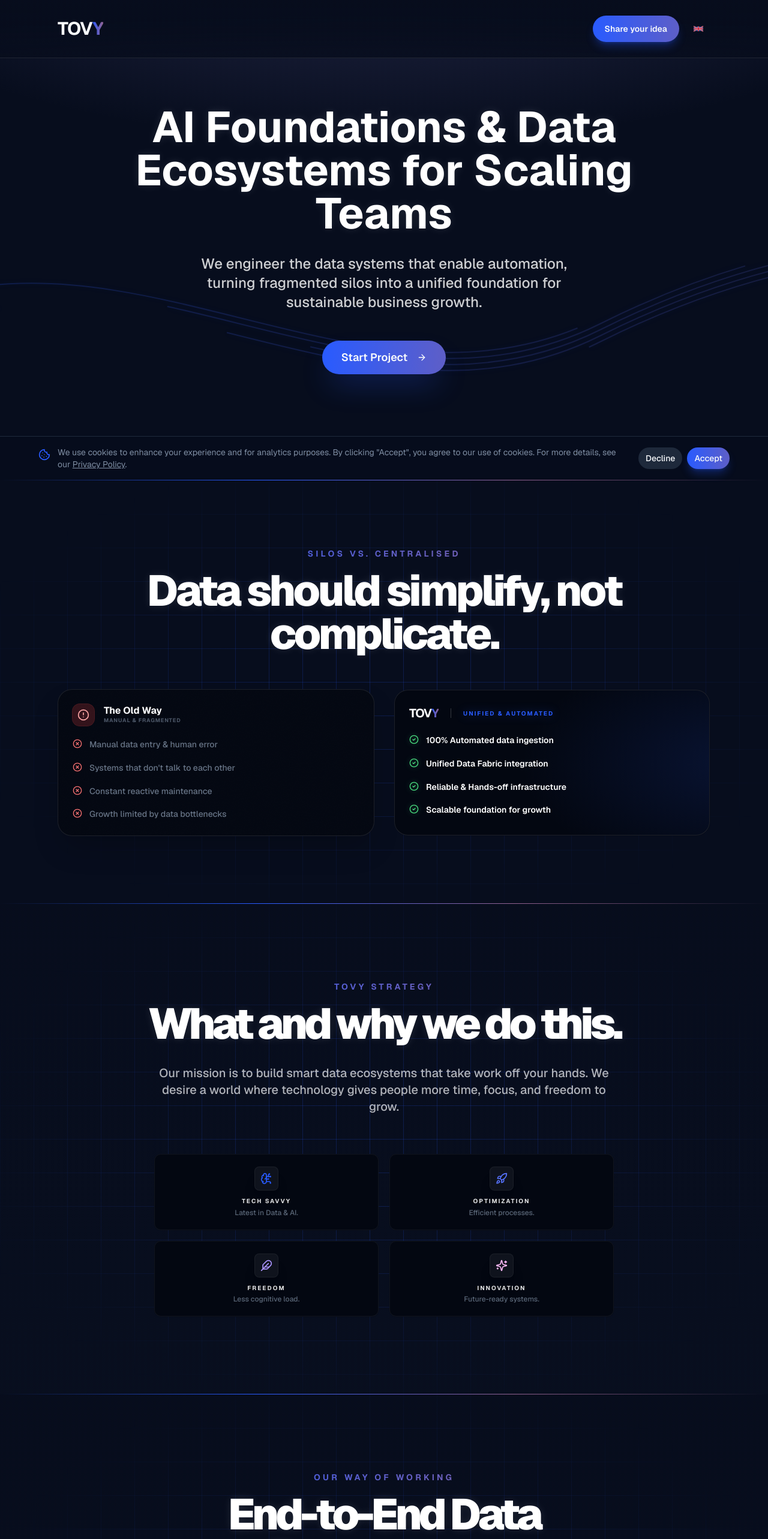
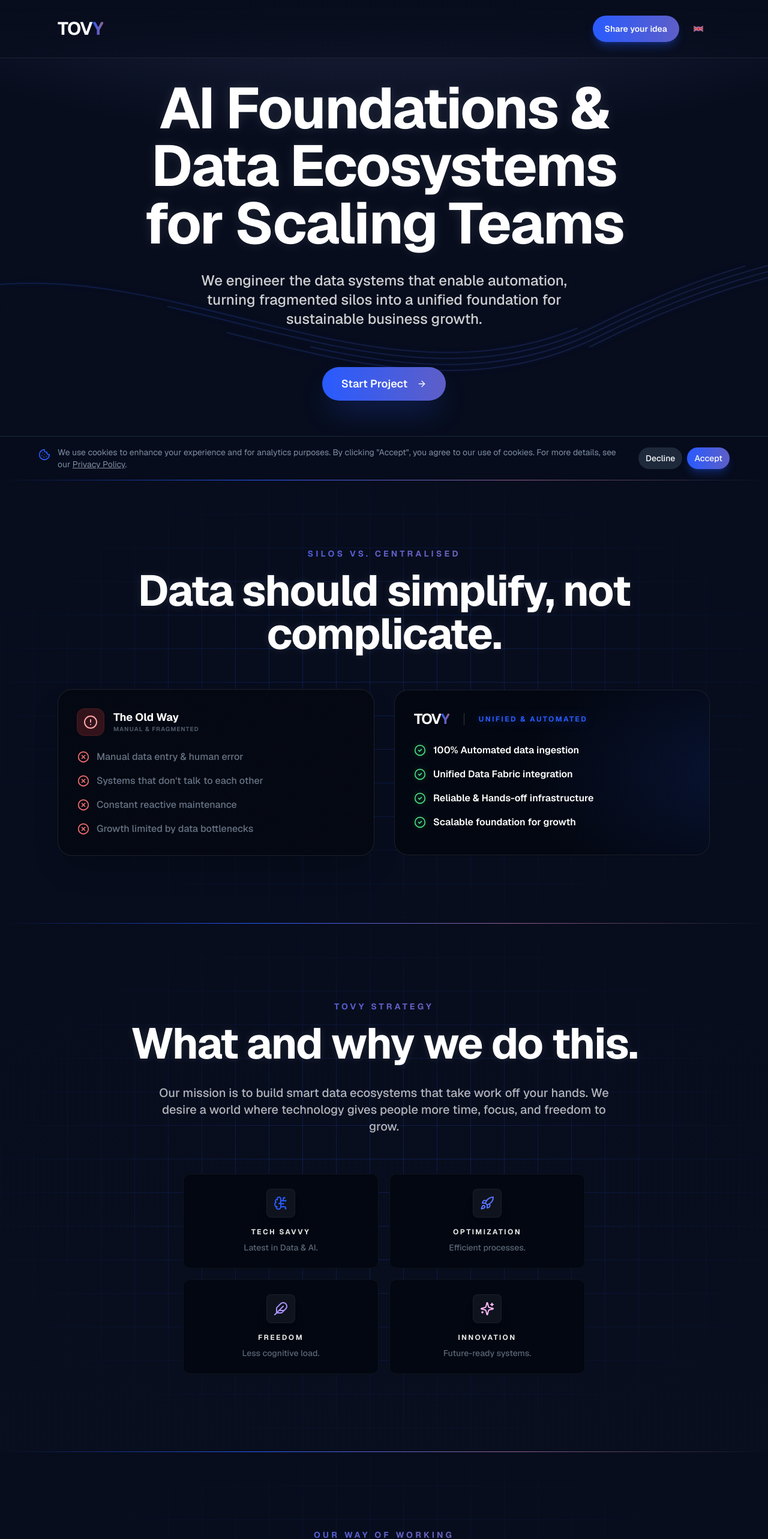
Before and after one commit to tovy-eu/tovy.eu-website, a Next.js app: page /en in a window 1280 px wide. Shown: the top 2566 px of the page at 60% size. Built offline with nearby package versions, Linux system fonts and the light colour scheme.

Commit message:
make sure the headers on hero section and other sections both either hav

```diff
--- a/src/components/landing/about-section.tsx
+++ b/src/components/landing/about-section.tsx
@@ -1,4 +1,3 @@
-
 'use client';
 
 import { useEffect, useRef } from "react";
@@ -7,7 +6,6 @@ import React from 'react';
 import { ScrollReveal } from "../scroll-reveal";
 import type { Dictionary } from "@/lib/get-dictionary";
 import { SectionHeader } from "./section-header";
-import { cn } from "@/lib/utils";
 
 export function AboutSection({ dict }: { dict: Dictionary }) {
   const gridRef = useRef<HTMLDivElement>(null);
@@ -68,7 +66,7 @@ export function AboutSection({ dict }: { dict: Dictionary }) {
 
   return (
     <section className="relative w-full bg-gradient-to-b from-background to-accent/5 py-24 sm:py-32 overflow-hidden">
-      {/* Parallax Grid Background - Optimized with Ref */}
+      {/* Parallax Grid Background */}
       <div
         ref={gridRef}
         className="parallax-grid-bg"
@@ -83,7 +81,7 @@ export function AboutSection({ dict }: { dict: Dictionary }) {
           className="mb-16"
         />
 
-        <div className="relative grid grid-cols-2 gap-2 md:gap-4 max-w-3xl mx-auto">
+        <div className="relative grid grid-cols-2 gap-3 md:gap-4 max-w-2xl mx-auto">
           {pillars.map((pillar, index) => (
             <ScrollReveal
               key={pillar.id}
@@ -95,24 +93,24 @@ export function AboutSection({ dict }: { dict: Dictionary }) {
                   className="absolute inset-0 opacity-0 group-hover:opacity-100 transition-opacity duration-700 bg-gradient-to-r from-primary via-[hsl(var(--accent-gradient-stop))] to-primary bg-[length:200%_auto] animate-[gradient-flow_15s_linear_infinite]"
                 />
 
-                <div className="relative h-full w-full bg-card backdrop-blur-xl rounded-[calc(0.75rem-1px)] p-3 md:p-5 flex flex-col transition-all duration-300 shadow-2xl border border-white/5 group-hover:border-transparent text-center items-center">
+                <div className="relative h-full w-full bg-card rounded-[calc(0.75rem-1px)] p-4 md:p-6 flex flex-col items-center text-center transition-all duration-300 shadow-2xl border border-white/5 group-hover:border-transparent">
                   <div
-                    className="relative flex items-center justify-center w-8 h-8 md:w-10 md:h-10 rounded-lg bg-white/5 border border-white/5 shadow-xl transition-all duration-500 mb-3 group-hover:scale-105 group-hover:border-primary/20"
+                    className="relative flex items-center justify-center w-10 h-10 md:w-12 md:h-12 rounded-lg bg-white/5 border border-white/5 shadow-xl transition-all duration-500 mb-4 group-hover:scale-110"
                     style={{ color: pillar.color } as React.CSSProperties}
                   >
                     <div className="absolute inset-0 rounded-lg blur-md opacity-0 group-hover:opacity-10 bg-current transition-opacity" />
 
                     {React.cloneElement(pillar.icon as React.ReactElement, {
-                      className: "h-4 w-4 md:h-5 md:w-5 relative z-10 transition-colors duration-300",
+                      className: "h-5 w-5 md:h-6 md:w-6 relative z-10",
                       style: { color: pillar.color }
                     })}
                   </div>
 
-                  <div className="space-y-1">
-                    <h3 className="text-[9px] md:text-[10px] font-bold uppercase tracking-[0.2em] text-white/90 leading-tight">
+                  <div className="space-y-2">
+                    <h3 className="text-[10px] md:text-xs font-bold uppercase tracking-[0.2em] text-white/90 leading-tight">
                       {pillar.title}
                     </h3>
-                    <p className="text-[10px] md:text-xs text-muted-foreground/70 leading-relaxed font-medium">
+                    <p className="text-[11px] md:text-sm text-muted-foreground/70 leading-relaxed font-medium">
                       {pillar.description}
                     </p>
                   </div>
--- a/src/components/landing/hero-section.tsx
+++ b/src/components/landing/hero-section.tsx
@@ -13,7 +13,6 @@ import { trackEvent } from '@/lib/analytics';
 
 export function HeroSection({ dict }: { dict: Dictionary }) {
   const [isMounted, setIsMounted] = useState(false);
-  const [scrollY, setScrollY] = useState(0);
   const pathname = usePathname();
   const lang = pathname?.split('/')[1] || 'en';
 
@@ -21,16 +20,7 @@ export function HeroSection({ dict }: { dict: Dictionary }) {
     const timer = setTimeout(() => {
       setIsMounted(true);
     }, 100);
-
-    const handleScroll = () => {
-      setScrollY(window.scrollY);
-    };
-
-    window.addEventListener('scroll', handleScroll, { passive: true });
-    return () => {
-      clearTimeout(timer);
-      window.removeEventListener('scroll', handleScroll);
-    };
+    return () => clearTimeout(timer);
   }, []);
 
   const handleCtaClick = () => {
@@ -49,13 +39,6 @@ export function HeroSection({ dict }: { dict: Dictionary }) {
     });
   };
 
-  // Kinetic Typography: Shift weight from 700 to 900 based on scroll
-  const dynamicWeight = Math.min(900, 700 + (scrollY / 500) * 200);
-
-  // Tracking Compensation: keeps the total word width stable to prevent line jumping
-  // Increased to -0.085em for maximum stability as weight increases
-  const dynamicTracking = -((dynamicWeight - 700) / 200) * 0.085 + 'em';
-
   return (
     <section
       className="relative w-full flex flex-col items-center justify-center min-h-screen text-center py-24 px-4 md:py-32 overflow-hidden"
@@ -71,20 +54,15 @@ export function HeroSection({ dict }: { dict: Dictionary }) {
         )}
       >
         <h1
-          className="text-3xl font-bold text-white sm:text-4xl md:text-5xl lg:text-6xl xl:text-7xl leading-[1.1] sm:leading-[1.1] transition-[font-variation-settings,letter-spacing] duration-300 ease-out"
-          style={{
-            textShadow: '0 0 15px rgba(255, 255, 255, 0.1)',
-            fontWeight: Math.round(dynamicWeight),
-            fontVariationSettings: `'wght' ${Math.round(dynamicWeight)}`,
-            letterSpacing: dynamicTracking
-          }}
+          className="text-4xl font-bold text-white sm:text-5xl md:text-6xl lg:text-7xl xl:text-8xl leading-[1.1] tracking-tight"
+          style={{ textShadow: '0 0 20px rgba(255, 255, 255, 0.1)' }}
         >
           {dict.hero.title}
         </h1>
         <p className="mt-8 text-lg leading-relaxed text-white/80 md:text-xl lg:text-2xl max-w-2xl mx-auto px-4 sm:px-0 font-medium">
           {dict.hero.subtitle}
         </p>
-        <div className="mt-20 md:mt-12 flex flex-col sm:flex-row items-center justify-center gap-4 w-full sm:w-auto px-4 sm:px-0">
+        <div className="mt-20 md:mt-16 flex flex-col sm:flex-row items-center justify-center gap-4 w-full sm:w-auto px-4 sm:px-0">
           <Button asChild size="lg" className="w-full sm:w-auto font-semibold text-base sm:text-lg h-12 sm:h-14 shadow-2xl" onClick={handleCtaClick}>
             <Link href={`/${lang}/project-request/`}>
               {dict.common.workWithUs}
--- a/src/components/landing/pain-solution-section.tsx
+++ b/src/components/landing/pain-solution-section.tsx
@@ -31,7 +31,7 @@ export function PainSolutionSection({ dict }: { dict: Dictionary }) {
 
   return (
     <section className="relative w-full py-20 sm:py-28 overflow-hidden bg-background">
-      {/* Parallax Grid Background - Optimized with Ref */}
+      {/* Parallax Grid Background */}
       <div
         ref={gridRef}
         className="parallax-grid-bg"
@@ -48,7 +48,7 @@ export function PainSolutionSection({ dict }: { dict: Dictionary }) {
         <div className="grid grid-cols-1 md:grid-cols-2 gap-6 md:gap-8 items-stretch">
           {/* Pain Section (The Old Way) */}
           <ScrollReveal delay="duration-700" className="flex">
-            <div className="relative w-full p-5 sm:p-6 rounded-3xl bg-card border border-white/10 overflow-hidden group shadow-2xl">
+            <div className="relative w-full p-6 sm:p-8 rounded-3xl bg-card border border-white/10 overflow-hidden group shadow-2xl">
               <div
                 className="absolute inset-0 opacity-[0.015] pointer-events-none"
                 style={{
@@ -57,21 +57,21 @@ export function PainSolutionSection({ dict }: { dict: Dictionary }) {
               />
 
               <div className="relative z-10">
-                <div className="flex items-center gap-4 mb-5">
-                  <div className="p-2 rounded-xl bg-red-500/20 text-red-300 ring-1 ring-red-500/30">
-                    <AlertCircle className="h-5 w-5" />
+                <div className="flex items-center gap-4 mb-6">
+                  <div className="p-2.5 rounded-xl bg-red-500/20 text-red-300 ring-1 ring-red-500/30">
+                    <AlertCircle className="h-6 w-6" />
                   </div>
                   <div className="flex flex-col">
-                    <h3 className="text-base font-bold text-white leading-tight">{dict.painSolution.pain.title}</h3>
-                    <p className="text-[9px] text-muted-foreground/60 font-bold uppercase tracking-widest">{dict.painSolution.pain.subtitle}</p>
+                    <h3 className="text-lg font-bold text-white leading-tight">{dict.painSolution.pain.title}</h3>
+                    <p className="text-[10px] text-muted-foreground/60 font-bold uppercase tracking-widest">{dict.painSolution.pain.subtitle}</p>
                   </div>
                 </div>
 
                 <ul className="space-y-4">
                   {painItems.map((item, i) => (
                     <li key={i} className="flex items-start gap-3">
-                      <XCircle className="h-4 w-4 text-red-400 shrink-0 mt-0.5" />
-                      <span className="text-sm text-muted-foreground/80 leading-relaxed font-medium">{item}</span>
+                      <XCircle className="h-5 w-5 text-red-400 shrink-0 mt-0.5" />
+                      <span className="text-sm md:text-base text-muted-foreground/80 leading-relaxed font-medium">{item}</span>
                     </li>
                   ))}
                 </ul>
@@ -86,7 +86,7 @@ export function PainSolutionSection({ dict }: { dict: Dictionary }) {
                 className="absolute inset-0 opacity-0 group-hover:opacity-100 transition-opacity duration-700 bg-gradient-to-r from-primary via-[hsl(var(--accent-gradient-stop))] to-primary bg-[length:200%_auto] animate-[gradient-flow_15s_linear_infinite]"
               />
 
-              <div className="relative h-full w-full bg-card rounded-[calc(1.5rem-1px)] p-5 sm:p-6 flex flex-col transition-all duration-300 shadow-2xl border border-white/10 group-hover:border-transparent overflow-hidden">
+              <div className="relative h-full w-full bg-card rounded-[calc(1.5rem-1px)] p-6 sm:p-8 flex flex-col transition-all duration-300 shadow-2xl border border-white/10 group-hover:border-transparent overflow-hidden">
                 <div
                   className="absolute inset-0 pointer-events-none opacity-40 transition-opacity duration-500 group-hover:opacity-60"
                   style={{
@@ -95,13 +95,13 @@ export function PainSolutionSection({ dict }: { dict: Dictionary }) {
                 />
 
                 <div className="relative z-10">
-                  <div className="flex items-center gap-4 mb-5">
-                    <div className="font-bold text-xl tracking-tighter shrink-0 select-none flex items-center transition-transform duration-300 group-hover:scale-110">
+                  <div className="flex items-center gap-4 mb-6">
+                    <div className="font-bold text-2xl tracking-tighter shrink-0 select-none flex items-center transition-transform duration-300 group-hover:scale-110">
                       <span className="text-white">TOV</span>
                       <span className="bg-gradient-to-r from-primary to-[hsl(var(--accent-gradient-stop))] bg-clip-text text-transparent">Y</span>
                     </div>
-                    <div className="h-4 w-px bg-white/20 mx-1" />
-                    <h3 className="text-[9px] md:text-[10px] font-bold text-primary uppercase tracking-[0.2em] drop-shadow-[0_0_8px_rgba(43,94,255,0.4)]">
+                    <div className="h-5 w-px bg-white/20 mx-2" />
+                    <h3 className="text-[10px] md:text-xs font-bold text-primary uppercase tracking-[0.2em] drop-shadow-[0_0_8px_rgba(43,94,255,0.4)]">
                       {dict.painSolution.solution.subtitle}
                     </h3>
                   </div>
@@ -110,9 +110,9 @@ export function PainSolutionSection({ dict }: { dict: Dictionary }) {
                     {solutionItems.map((item, i) => (
                       <li key={i} className="flex items-start gap-3 group/item">
                         <CheckCircle2
-                          className="h-4 w-4 shrink-0 mt-0.5 transition-colors duration-300 text-green-400 drop-shadow-[0_0_5px_rgba(74,222,128,0.4)]"
+                          className="h-5 w-5 shrink-0 mt-0.5 transition-colors duration-300 text-green-400 drop-shadow-[0_0_5px_rgba(74,222,128,0.4)]"
                         />
-                        <span className="text-sm text-white leading-relaxed font-semibold">
+                        <span className="text-sm md:text-base text-white leading-relaxed font-semibold">
                           {item}
                         </span>
                       </li>
--- a/src/components/landing/section-header.tsx
+++ b/src/components/landing/section-header.tsx
@@ -1,6 +1,6 @@
 "use client";
 
-import React, { useState, useEffect, useRef } from 'react';
+import React from 'react';
 import { ScrollReveal } from "../scroll-reveal";
 import { cn } from "@/lib/utils";
 
@@ -12,10 +12,6 @@ interface SectionHeaderProps {
   titleClassName?: string;
 }
 
-/**
- * SectionHeader component with responsive typography and kinetic weight shift.
- * Optimized with aggressive Tracking Compensation to prevent layout jumping on weight change.
- */
 export function SectionHeader({
   badge,
   title,
@@ -23,37 +19,9 @@ export function SectionHeader({
   className,
   titleClassName
 }: SectionHeaderProps) {
-  const headerRef = useRef<HTMLDivElement>(null);
-  const [weight, setWeight] = useState(700);
-
-  useEffect(() => {
-    const handleScroll = () => {
-      if (!headerRef.current) return;
-
-      const rect = headerRef.current.getBoundingClientRect();
-      const viewportHeight = window.innerHeight;
-      const centerOffset = Math.abs(rect.top + rect.height / 2 - viewportHeight / 2);
-
-      // Calculate weight based on proximity to center of viewport
-      const proximity = Math.max(0, 1 - centerOffset / (viewportHeight / 1.2));
-      const newWeight = 700 + (proximity * 200);
-
-      setWeight(newWeight);
-    };
-
-    window.addEventListener('scroll', handleScroll, { passive: true });
-    handleScroll();
-
-    return () => window.removeEventListener('scroll', handleScroll);
-  }, []);
-
-  // Tracking compensation: as weight increases, characters expand.
-  // Tightened tracking aggressively (-0.085em at max weight) to keep the total line width stable.
-  const dynamicTracking = -((weight - 700) / 200) * 0.085 + 'em';
-
   return (
     <ScrollReveal>
-      <div ref={headerRef} className={cn("mx-auto max-w-4xl text-center px-4", className)}>
+      <div className={cn("mx-auto max-w-4xl text-center px-4", className)}>
         {badge && (
           <h3 className="text-[10px] md:text-sm font-bold leading-7 bg-gradient-to-r from-primary to-[hsl(var(--accent-gradient-stop))] bg-clip-text text-transparent uppercase tracking-[0.3em] mb-4">
             {badge}
@@ -61,15 +29,10 @@ export function SectionHeader({
         )}
         <h2
           className={cn(
-            "text-2xl sm:text-4xl md:text-5xl lg:text-6xl xl:text-7xl text-white leading-[1.1] sm:leading-[1.1] break-words transition-[font-variation-settings,letter-spacing] duration-300 ease-out",
+            "text-3xl sm:text-4xl md:text-5xl lg:text-6xl xl:text-7xl font-bold text-white leading-[1.1] tracking-tight",
             titleClassName
           )}
-          style={{
-            fontWeight: Math.round(weight),
-            fontVariationSettings: `'wght' ${Math.round(weight)}`,
-            letterSpacing: dynamicTracking,
-            textShadow: '0 0 15px rgba(255, 255, 255, 0.1)'
-          }}
+          style={{ textShadow: '0 0 15px rgba(255, 255, 255, 0.1)' }}
         >
           {title}
         </h2>
--- a/src/components/layout/header.tsx
+++ b/src/components/layout/header.tsx
@@ -64,7 +64,8 @@ export default function Header({ lang = "en", dict }: { lang?: string; dict?: Di
   return (
     <header
       className={cn(
-        "fixed top-0 z-50 w-full bg-gradient-to-b from-background via-background/95 to-background/80 backdrop-blur-xl border-b border-white/10 shadow-sm"
+        "fixed top-0 z-50 w-full backdrop-blur-xl border-b border-white/10 shadow-sm transition-all duration-300",
+        "bg-gradient-to-b from-background via-background/90 to-background/60"
       )}
     >
       <div className="container mx-auto flex h-20 md:h-24 w-full items-center justify-between px-4 sm:px-6 md:px-8 max-w-6xl pt-[env(safe-area-inset-top,0.5rem)] md:pt-0">
```
